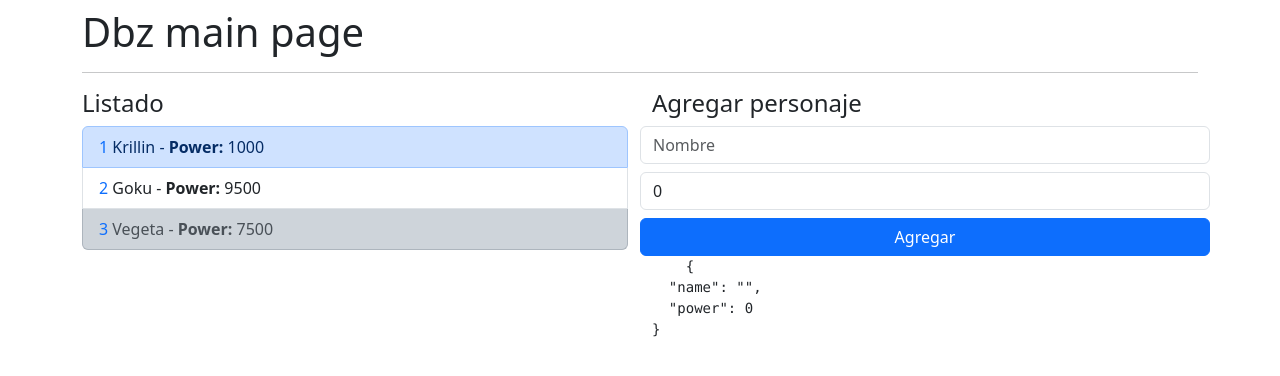
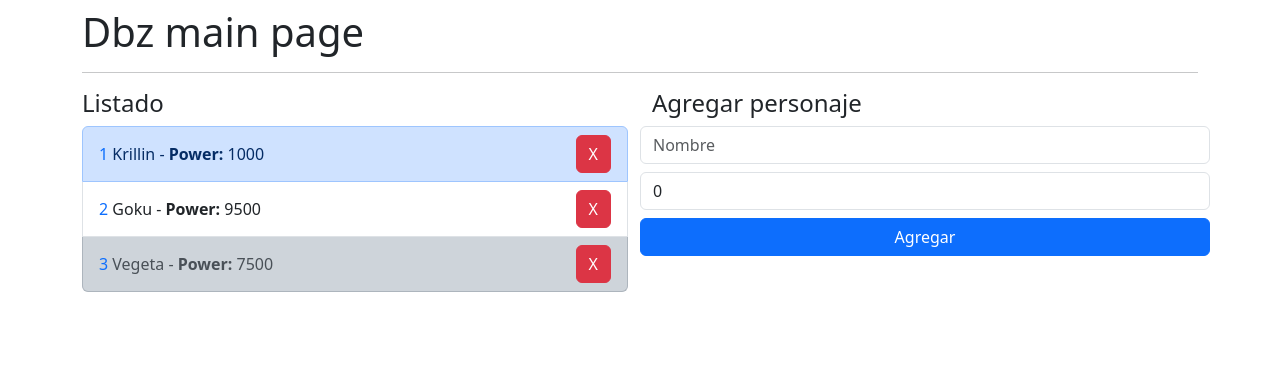
Before and after one commit to JuanSMendezS/Angular-Bases, an Angular app: page / in a window 1280 px wide. Shown: the top 376 px of the page. Built offline with nearby package versions, Linux system fonts and the light colour scheme.

Commit message:
Clase 66 terminada

```diff
--- a/src/app/dbz/components/add-character/add-character.component.html
+++ b/src/app/dbz/components/add-character/add-character.component.html
@@ -15,11 +15,5 @@
     class="form-control mb-2"
     placeholder="Poder"
   />
-  <button class="btn btn-primary" type="submit">
-    Agregar
-  </button>
-
-  <pre>
-    {{ character | json }}
-  </pre>
+  <button class="btn btn-primary" type="submit">Agregar</button>
 </form>
--- a/src/app/dbz/components/add-character/add-character.component.ts
+++ b/src/app/dbz/components/add-character/add-character.component.ts
@@ -22,7 +22,6 @@ export class AddCharacterComponent {
 
     this.onNewCharacter.emit(this.character);
 
-    this.character.name = '';
-    this.character.power = 0;
+    this.character = { name: '', power: 0 };
   }
 }
--- a/src/app/dbz/components/list/list.component.html
+++ b/src/app/dbz/components/list/list.component.html
@@ -9,15 +9,18 @@
       let isEven = even;
       let isOdd = odd
     "
-    class="list-group-item"
+    class="list-group-item d-flex justify-content-between align-items-center"
     [ngClass]="{
       'list-group-item-dark': isLast,
       'list-group-item-primary': isEven
     }"
   >
-    <span class="text-primary"> {{ i + 1 }}</span>
-    <span> {{ character.name }} - </span>
-    <strong>Power: </strong>
-    <span> {{ character.power }} </span>
+    <div>
+      <span class="text-primary"> {{ i + 1 }}</span>
+      <span> {{ character.name }} - </span>
+      <strong>Power: </strong>
+      <span> {{ character.power }} </span>
+    </div>
+    <button class="btn btn-danger" (click)="onDeleteCharacter(i)">X</button>
   </li>
 </ul>
--- a/src/app/dbz/components/list/list.component.ts
+++ b/src/app/dbz/components/list/list.component.ts
@@ -13,4 +13,8 @@ export class ListComponent {
     name: 'Trunks',
     power: 10
   }]
+
+  onDeleteCharacter(index: number): void {
+    console.log(index);
+  }
 }
--- a/src/app/dbz/pages/main-page.component.ts
+++ b/src/app/dbz/pages/main-page.component.ts
@@ -25,7 +25,6 @@ export class MainPageComponent {
   ];
 
   onNewCharacter(character: Character): void {
-    console.log('MainPage');
-    console.log(character)
+    this.characters.push(character)
   }
 }
```
